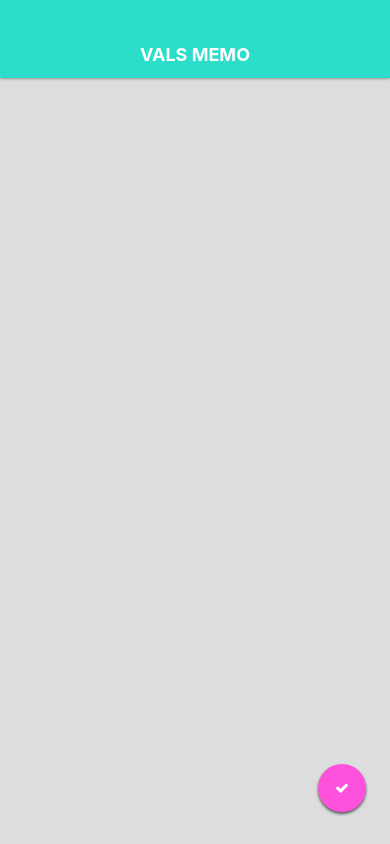
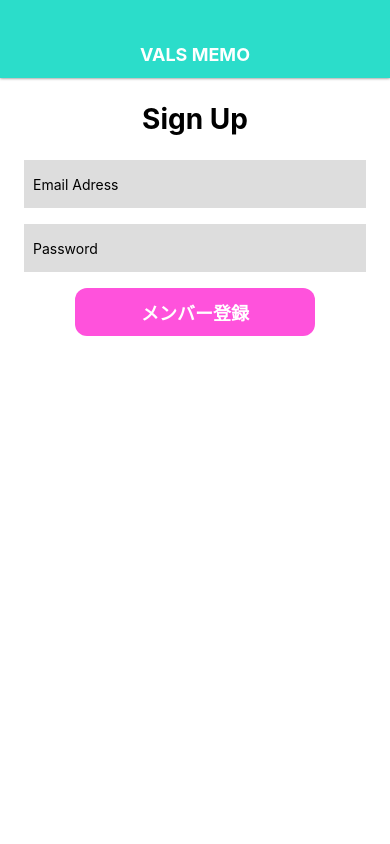
Before and after one commit to tkcel/MemoApp, a React Native app: screen / in a window 390 px wide. Built offline with nearby package versions, Linux system fonts and the light colour scheme.

Commit message:
create Login and Signup Screen

```diff
--- a/App.js
+++ b/App.js
@@ -2,7 +2,7 @@
 import { StyleSheet, View } from 'react-native';
 
 import Appbar from "./src/components/Appbar";
-import MemoEditScreen from "./src/screens/MemoEditScreen";
+import SignupScreen from "./src/screens/SignupScreen";
 
 
 
@@ -11,7 +11,7 @@
     return (
         <View style={styles.container}>
             <Appbar/>
-            <MemoEditScreen/>
+            <SignupScreen/>
         </View>
     );
   }
--- /dev/null
+++ b/src/screens/SignupScreen.js
@@ -0,0 +1,64 @@
+import React from 'react';
+import {StyleSheet, Text, View, TextInput, TouchableHighlight} from "react-native";
+import Icon from 'react-native-vector-icons/FontAwesome'
+import CircleButton from "../elements/CircleButton";
+
+class SignupScreen extends React.Component {
+    render() {
+        return(
+            <View style={styles.container}>
+                <Text style={styles.Title}>Sign Up</Text>
+                <TextInput style={styles.input} value='Email Adress'/>
+                <TextInput style={styles.input} value='Password'/>
+                <TouchableHighlight
+                    onPress={()=>{}}
+                    style={styles.Button}
+                    underlayColor='#b318b5'
+                >
+                    <Text style={styles.buttonTitle}>
+                        メンバー登録
+                    </Text>
+                </TouchableHighlight>
+            </View>
+        );
+    }
+}
+
+const styles = StyleSheet.create({
+    container  :{
+        flex : 1,
+        width : '100%',
+        padding : 24,
+        backgroundColor: '#fff'
+    },
+    Title : {
+        fontSize : 28,
+        fontWeight : 'bold',
+        alignSelf : 'center',
+        marginBottom: 24,
+    },
+    input : {
+        backgroundColor : '#ddd',
+        height : 48,
+        marginBottom : 16,
+        borderWidth : 1,
+        borderColor : '#DDD',
+        padding : 8,
+    },
+    Button :{
+        backgroundColor : '#ff52dc',
+        height: 48,
+        borderRadius : 12,
+        alignItems : 'center',
+        justifyContent : 'center',
+        width: '70%',
+        alignSelf: 'center',
+    },
+    buttonTitle : {
+        fontSize: 18,
+        fontWeight: 'bold',
+        color : '#fff',
+    },
+});
+
+export default SignupScreen;
```
Also changed, not shown: src/screens/LoginScreen.js (added, +63 -0 lines).
